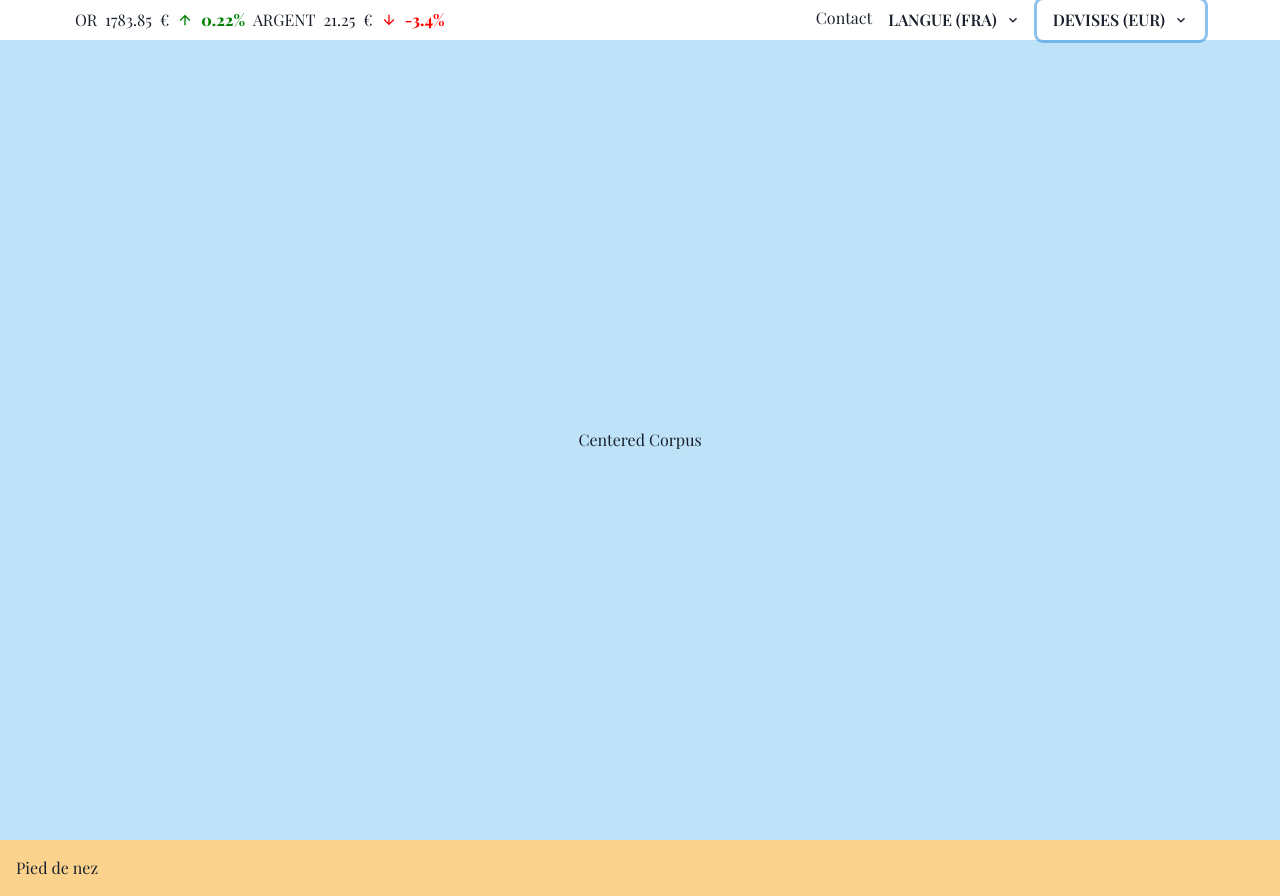
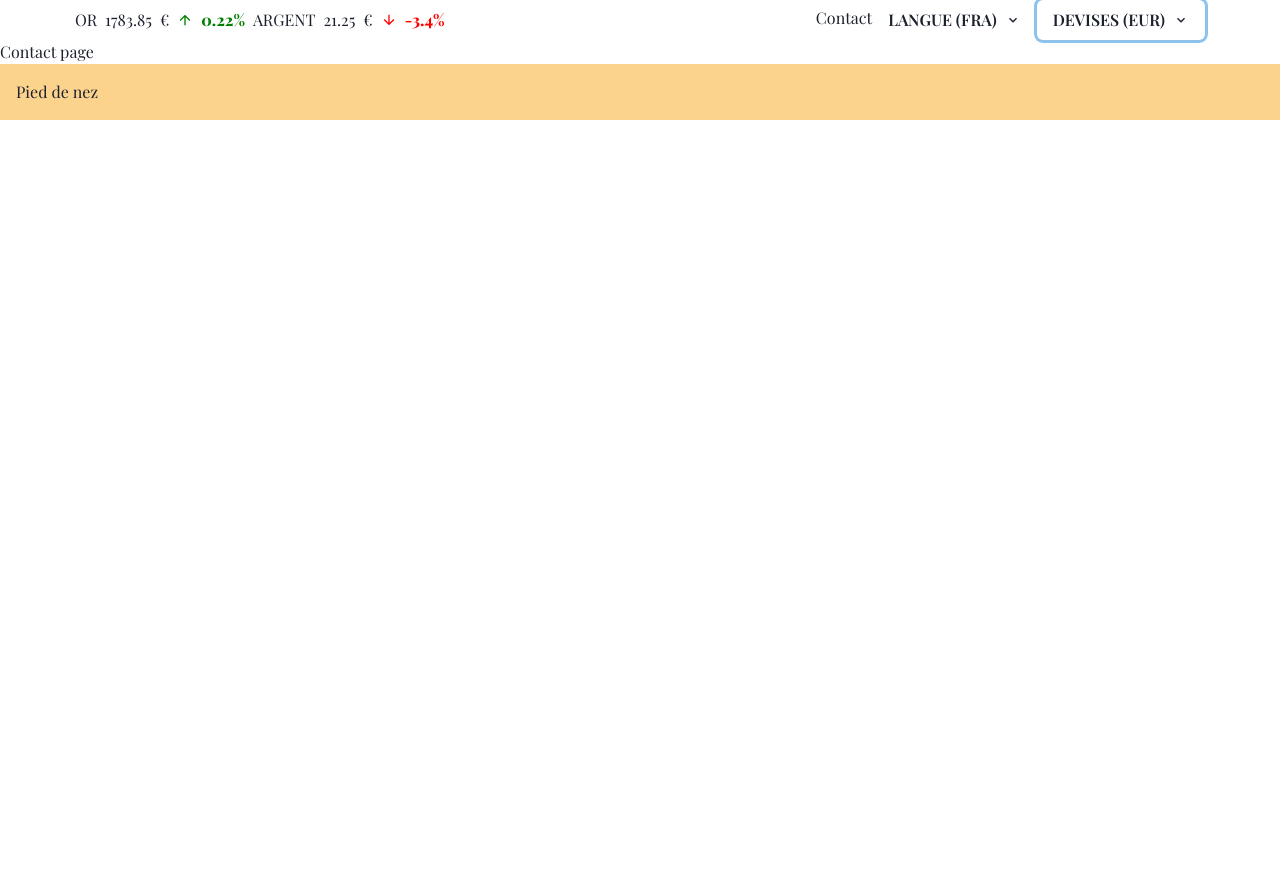
Before and after one commit to masahiroendo/or-argent, a React (Create React App) app: page /contact in a window 1280 px wide. After the commit the page ends 800 px from the top, so only its background shows below. Built offline with nearby package versions, Linux system fonts and the light colour scheme.

Commit message:
feat: add react-router
add Home, Contact pages
add Layout component

```diff
--- a/package.json
+++ b/package.json
@@ -18,6 +18,7 @@
     "framer-motion": "^6.3.3",
     "react": "^18.1.0",
     "react-dom": "^18.1.0",
+    "react-router-dom": "^6.3.0",
     "react-scripts": "5.0.1",
     "sass": "^1.52.3",
     "typescript": "^4.6.4",
--- a/src/App.tsx
+++ b/src/App.tsx
@@ -1,15 +1,16 @@
-import { Flex } from "@chakra-ui/react";
-import Footer from "./components/Footer";
-import Header from "./components/Header";
-import Main from "./components/Main";
+import { Routes, Route } from 'react-router-dom';
+import Layout from './components/Layout';
+import Contact from './pages/Contact';
+import Home from './pages/Home';
 
 function App() {
   return (
-    <Flex direction="column">
-      <Header />
-      <Main />
-      <Footer />
-    </Flex>
+    <Routes>
+      <Route path="/" element={<Layout />}>
+        <Route path="" element={<Home />} />
+        <Route path="contact" element={<Contact />} />
+      </Route>
+    </Routes>
   );
 }
 
--- /dev/null
+++ b/src/components/Layout.tsx
@@ -0,0 +1,19 @@
+import { FC } from 'react';
+import { Flex } from '@chakra-ui/react';
+import { Outlet } from 'react-router-dom';
+import Footer from './Footer';
+import Header from './Header';
+
+const Layout: FC = () => {
+  return (
+    <Flex direction="column">
+      <Header />
+      <main>
+        <Outlet />
+      </main>
+      <Footer />
+    </Flex>
+  );
+};
+
+export default Layout;
--- a/src/index.tsx
+++ b/src/index.tsx
@@ -5,13 +5,16 @@ import { ChakraProvider } from '@chakra-ui/react';
 import App from './App';
 import reportWebVitals from './reportWebVitals';
 import theme from './theme';
+import { BrowserRouter } from 'react-router-dom';
 
 const root = createRoot(document.getElementById('root') as HTMLElement);
 root.render(
   <React.StrictMode>
-    <ChakraProvider theme={theme}>
-      <App />
-    </ChakraProvider>
+    <BrowserRouter>
+      <ChakraProvider theme={theme}>
+        <App />
+      </ChakraProvider>
+    </BrowserRouter>
   </React.StrictMode>,
 );
 
--- /dev/null
+++ b/src/pages/Contact.tsx
@@ -0,0 +1,11 @@
+import { FC } from 'react';
+
+const Contact: FC = () => {
+  return (
+    <div>
+      <h1>Contact page</h1>
+    </div>
+  );
+};
+
+export default Contact;
--- /dev/null
+++ b/src/pages/Home.tsx
@@ -0,0 +1,11 @@
+import { FC } from 'react';
+
+const Home: FC = () => {
+  return (
+    <div>
+      <h1>Home page</h1>
+    </div>
+  );
+};
+
+export default Home;
```
Also changed, not shown: 1 other file (tests, documents, lock files or other folders).
